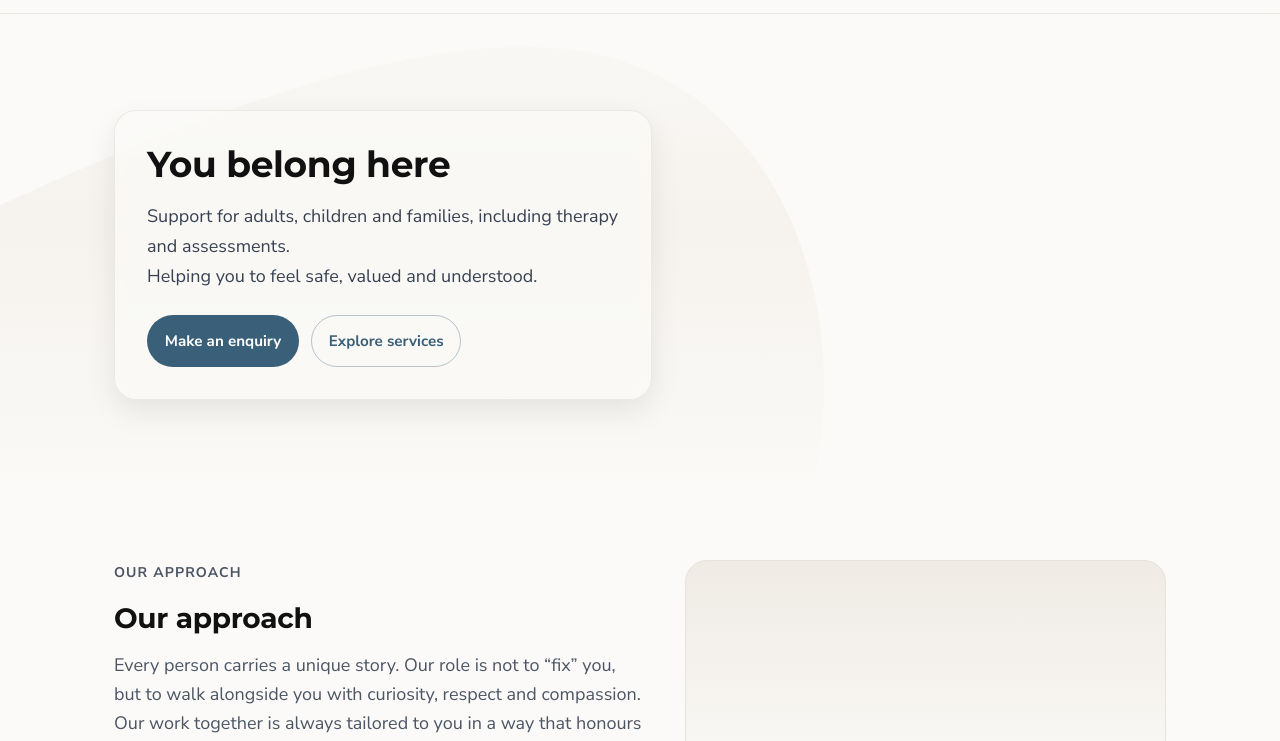
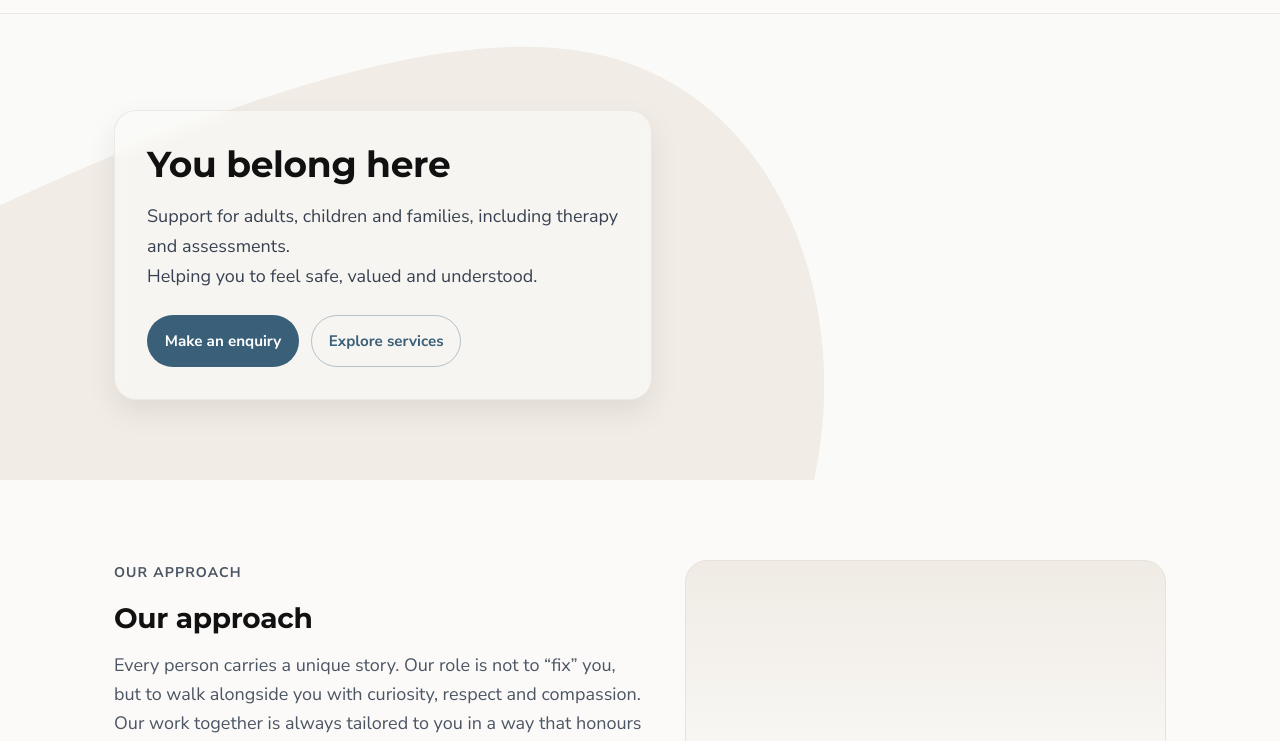
Before and after one commit to anitahamersley-star/realcalm-website, a plain HTML site: page index.html in a window 1280 px wide. Shown: the part 59-800 px from the top of the page. Drawn offline with Linux system fonts and the light colour scheme.

Commit message:
Update styles.css

```diff
--- a/styles.css
+++ b/styles.css
@@ -454,20 +454,6 @@ a:hover { text-decoration: underline; }
 .hero__media img {
   opacity: 0.95; /* image strength */
 }
-/* Soft overlay for legibility */
-.hero--image::after {
-  content: "";
-  position: absolute;
-  inset: 0;
-  background:
-    linear-gradient(
-      180deg,
-      rgba(251, 250, 248, 0.90) 0%,
-      rgba(251, 250, 248, 0.45) 45%,
-      rgba(251, 250, 248, 0.95) 100%
-    );
-  z-index: 1;
-}
 
 .hero__content {
   position: relative;
```
